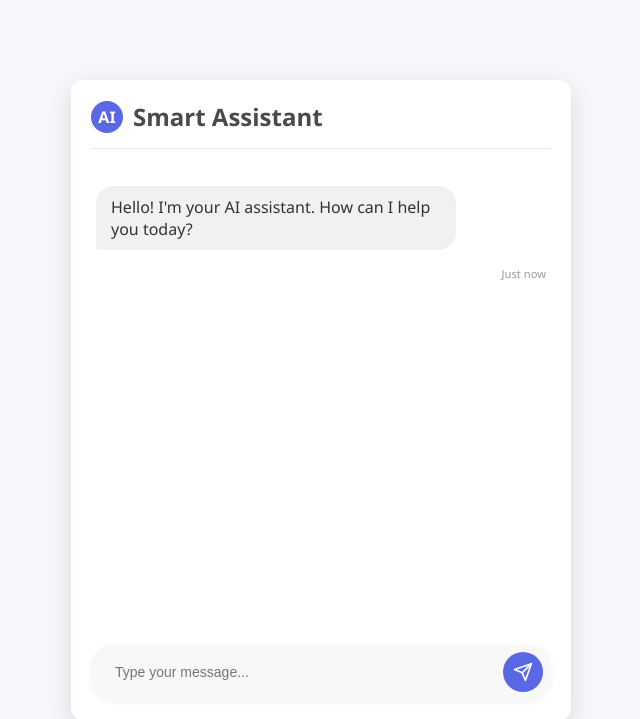
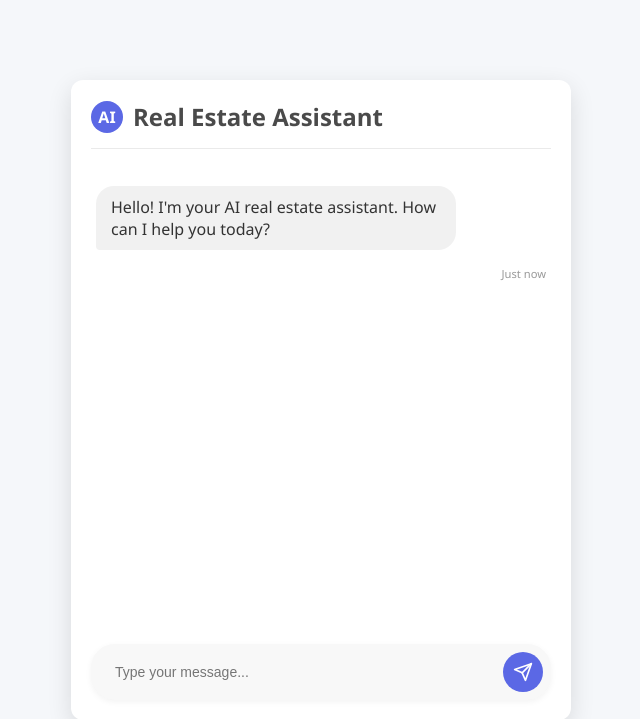
Before and after one commit to m-aishah/simple-real-estate-chatbot, a Flask app: page / in a window 1280 px wide. Shown: the top 719 px of the page, without its empty margins (319-959 px from the left). Run offline with Flask 3, Linux system fonts and the light colour scheme.

Commit message:
update the title

```diff
--- a/templates/index.html
+++ b/templates/index.html
@@ -3,7 +3,7 @@
   <head>
     <meta charset="UTF-8" />
     <meta name="viewport" content="width=device-width, initial-scale=1.0" />
-    <title>Smart AI Chatbot</title>
+    <title>Real Estate Assistant</title>
     <style>
       * {
         box-sizing: border-box;
@@ -234,12 +234,12 @@
     <div id="chat-container">
       <div id="chat-header">
         <div id="chat-header-icon">AI</div>
-        <h2>Smart Assistant</h2>
+        <h2>Real Estate Assistant</h2>
       </div>
       <div id="chat-history">
         <div class="message-container">
           <div class="message assistant">
-            Hello! I'm your AI assistant. How can I help you today?
+            Hello! I'm your AI real estate assistant. How can I help you today?
           </div>
           <div class="message-time">Just now</div>
         </div>
```
